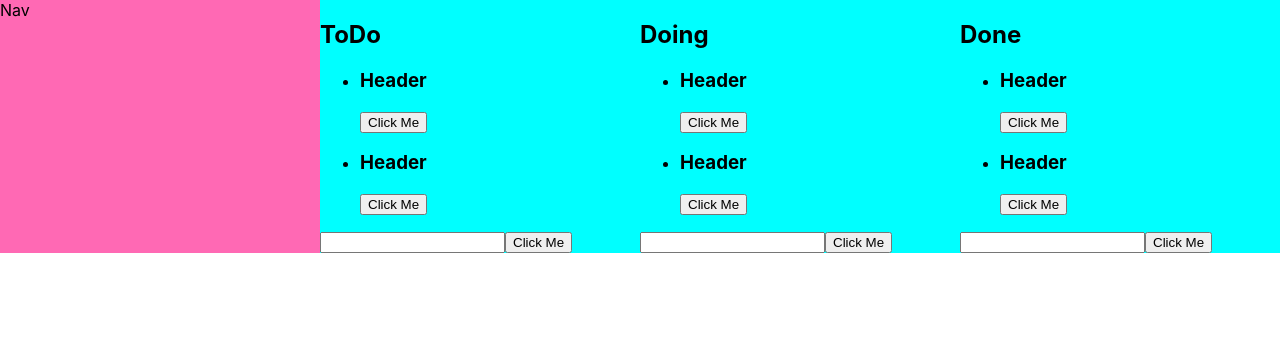
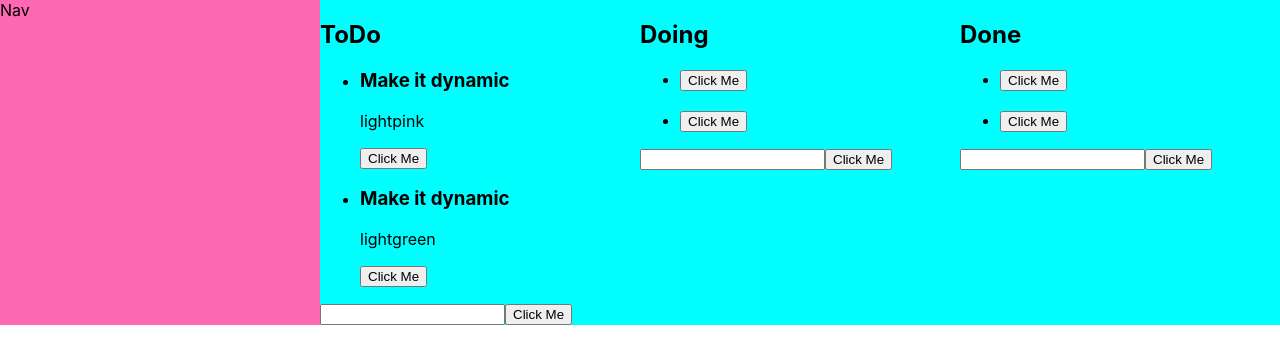
Before and after one commit to PandaPoob/react_intro, a React (Create React App) app: page / in a window 1280 px wide. Shown: the top 364 px of the page. Built offline with nearby package versions, Linux system fonts and the light colour scheme.

Commit message:
passing down props

```diff
--- a/src/App.js
+++ b/src/App.js
@@ -3,10 +3,29 @@ import Nav from "./components/Nav";
 import Main from "./components/Main";
 
 export default function App() {
+  const cards = [
+    {
+      title: "Make it dynamic",
+      list: "todo",
+      added: 1588055091061,
+      id: 1,
+      color: "lightpink",
+      assignedTo: ["fs"],
+    },
+    {
+      title: "Make it dynamic",
+      list: "todo",
+      added: 1588055091061,
+      id: 2,
+      color: "lightgreen",
+      assignedTo: ["fs", "ff"],
+    },
+  ];
+
   return (
     <div className="App">
       <Nav />
-      <Main />
+      <Main cards={cards} />
     </div>
   );
 }
--- a/src/components/Card.js
+++ b/src/components/Card.js
@@ -1,10 +1,11 @@
 import React from "react";
 import Button from "./Button";
 
-export default function Card() {
+export default function Card(props) {
   return (
     <li>
-      <h3>Header</h3>
+      <h3>{props.title}</h3>
+      <p>{props.color}</p>
       <Button />
     </li>
   );
--- a/src/components/List.js
+++ b/src/components/List.js
@@ -7,8 +7,8 @@ export default function List(props) {
     <section>
       <h2>{props.header}</h2>
       <ul>
-        <Card />
-        <Card />
+        <Card {...props.cards[0]} />
+        <Card {...props.cards[1]} />
       </ul>
       <Form />
     </section>
--- a/src/components/Main.js
+++ b/src/components/Main.js
@@ -1,12 +1,12 @@
 import React from "react";
 import List from "./List";
 
-export default function Main() {
+export default function Main({ cards }) {
   return (
     <main>
-      <List header="ToDo" />
-      <List header="Doing" />
-      <List header="Done" />
+      <List cards={cards.filter((c) => c.list === "todo")} header="ToDo" />
+      <List cards={cards.filter((c) => c.list === "doing")} header="Doing" />
+      <List cards={cards.filter((c) => c.list === "done")} header="Done" />
     </main>
   );
 }
```
